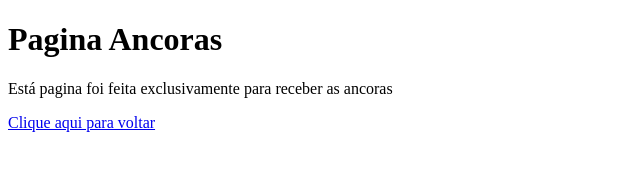
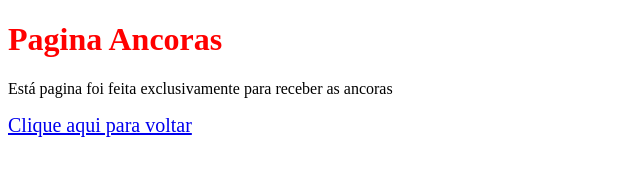
Before and after one commit to GabrielHenri12/Replica_Bradesco, a plain HTML site: page ancoras.html in a window 1280 px wide. Shown: the whole page, without its empty margins (0-640 px from the left). Drawn offline with Linux system fonts and the light colour scheme.

Commit message:
adição de style nas ancoras

```diff
--- /dev/null
+++ b/ancoras.css
@@ -0,0 +1,8 @@
+h1{
+    color: red;
+    font-family: 'Times New Roman', Times, serif;
+}
+
+a{
+    font-size: 20px;
+}
--- a/ancoras.html
+++ b/ancoras.html
@@ -4,6 +4,7 @@
     <meta charset="UTF-8">
     <meta http-equiv="X-UA-Compatible" content="IE=edge">
     <meta name="viewport" content="width=device-width, initial-scale=1.0">
+    <link rel="stylesheet" href="ancoras.css">
     <title>Pagina ancoras</title>
 </head>
 <body>
```
